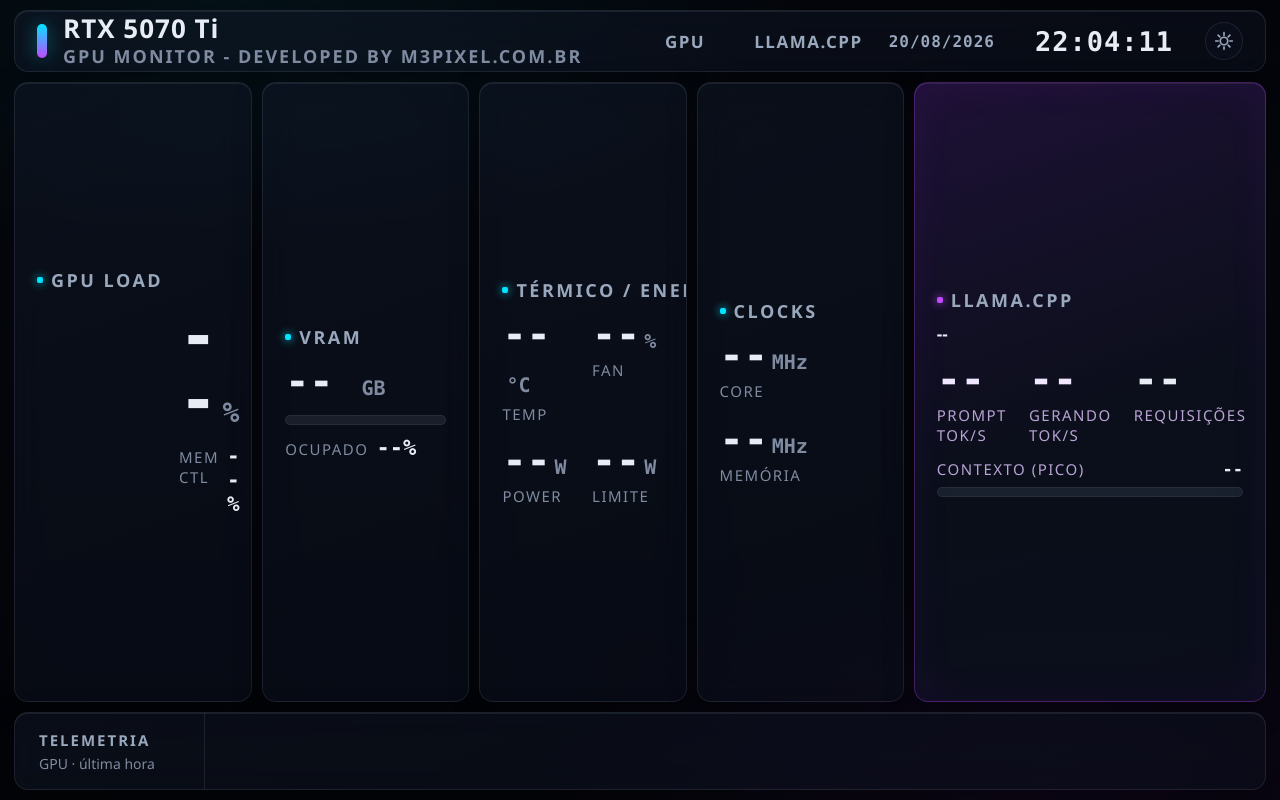
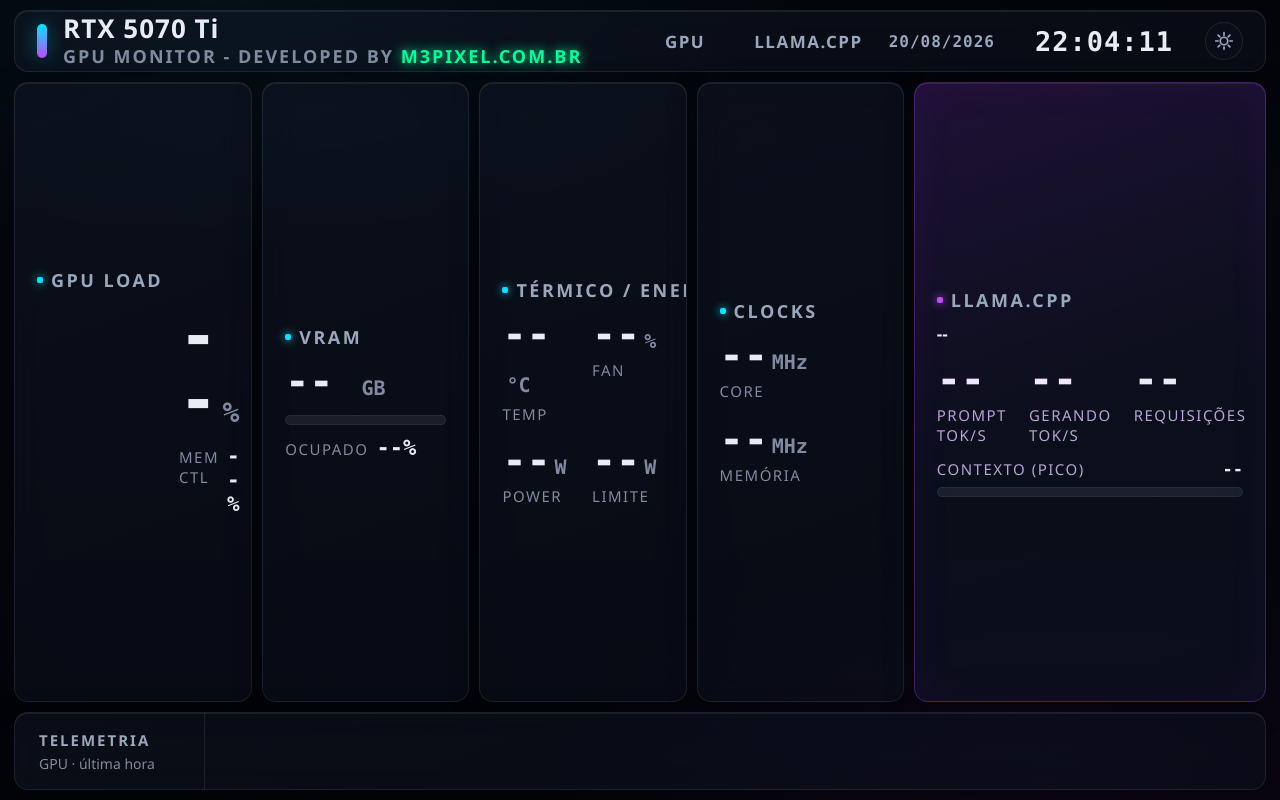
Before and after one commit to marcellom3/gpu-monitor-llama, a plain HTML site: page static/index.html in a window 1280 px wide. Drawn offline with Linux system fonts and the light colour scheme; no server answers.

Commit message:
style: texto m3pixel.com.br em verde com brilho igual aos status dots

```diff
--- a/static/index.html
+++ b/static/index.html
@@ -152,6 +152,10 @@
     text-transform: uppercase;
     color: var(--text-muted);
     margin-top: 3px;
+  }
+  .brand-text .subtitle .accent {
+    color: var(--green);
+    text-shadow: 0 0 12px var(--green);
   }
   .status-cluster {
     display: flex;
@@ -415,7 +419,7 @@
       <div class="brand-mark"></div>
       <div class="brand-text">
         <div class="title">RTX 5070 Ti</div>
-        <div class="subtitle">GPU Monitor - developed by m3pixel.com.br</div>
+        <div class="subtitle">GPU Monitor - developed by <span class="accent">m3pixel.com.br</span></div>
       </div>
     </div>
     <div class="status-cluster">
```
